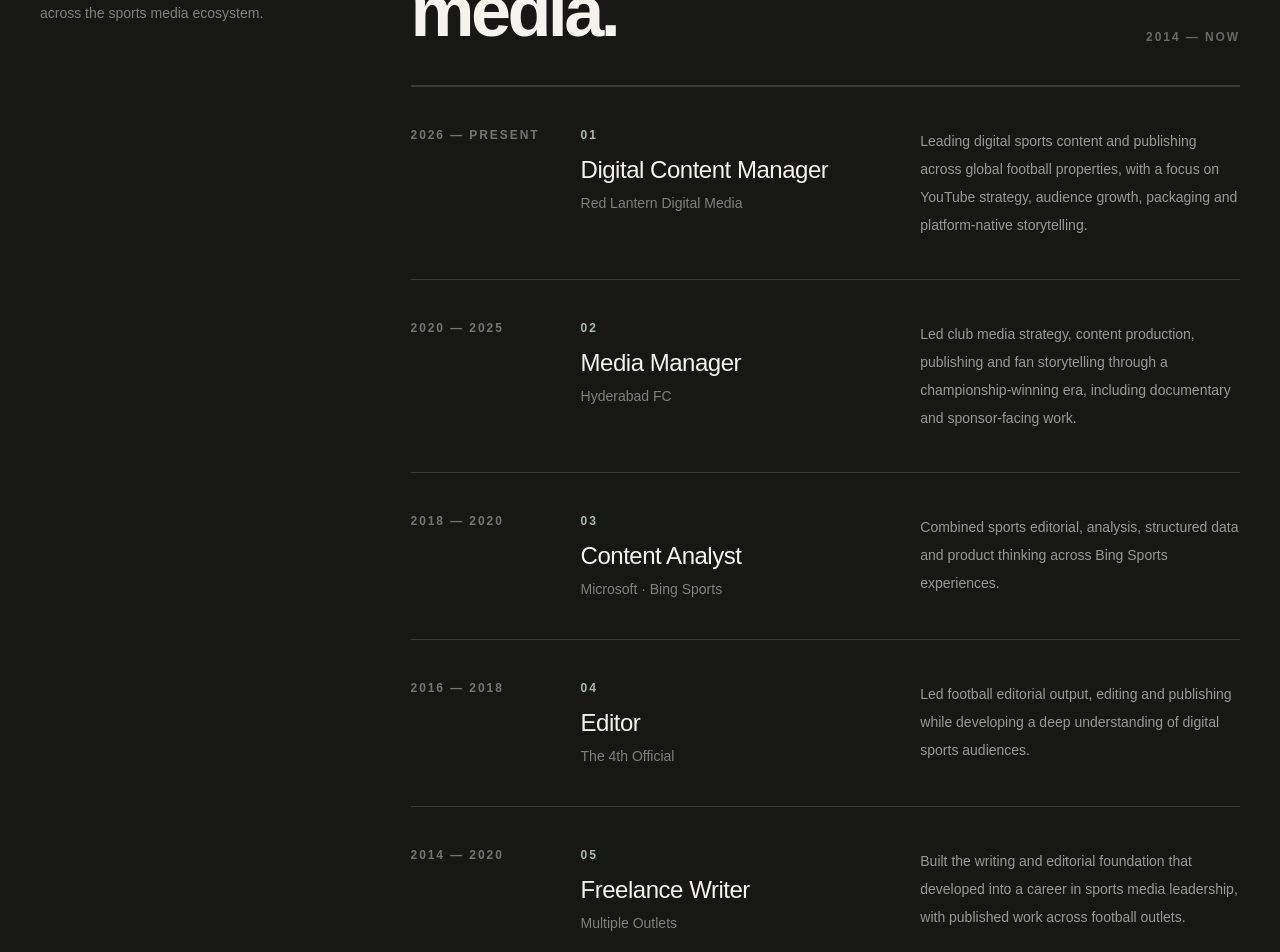
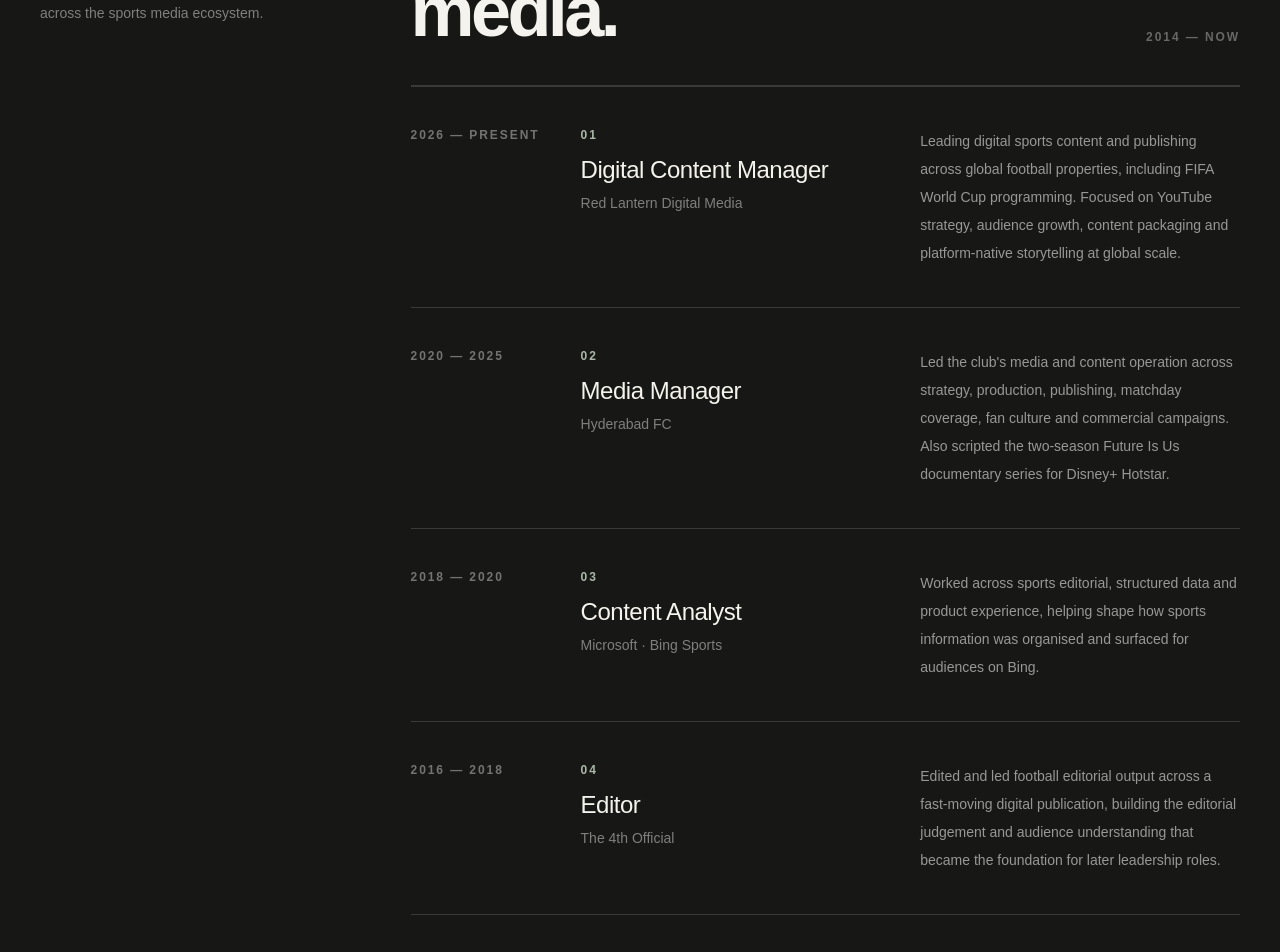
Before and after one commit to AakarshBot/aakars-portfolio-v2, a Next.js app: page / in a window 1280 px wide. Shown: the part 5000-5952 px from the top of the page. Built offline with nearby package versions, Linux system fonts and the light colour scheme.

Commit message:
Refine experience narrative and career progression

```diff
--- a/src/data/portfolio.ts
+++ b/src/data/portfolio.ts
@@ -56,15 +56,15 @@ export const caseStudies: CaseStudy[] = [
 ];
 
 export const experience: Experience[] = [
-  { period: "2026 — Present", role: "Digital Content Manager", company: "Red Lantern Digital Media", description: "Leading digital sports content and publishing across global football properties, with a focus on YouTube strategy, audience growth, packaging and platform-native storytelling." },
-  { period: "2020 — 2025", role: "Media Manager", company: "Hyderabad FC", description: "Led club media strategy, content production, publishing and fan storytelling through a championship-winning era, including documentary and sponsor-facing work." },
-  { period: "2018 — 2020", role: "Content Analyst", company: "Microsoft · Bing Sports", description: "Combined sports editorial, analysis, structured data and product thinking across Bing Sports experiences." },
-  { period: "2016 — 2018", role: "Editor", company: "The 4th Official", description: "Led football editorial output, editing and publishing while developing a deep understanding of digital sports audiences." },
-  { period: "2014 — 2020", role: "Freelance Writer", company: "Multiple Outlets", description: "Built the writing and editorial foundation that developed into a career in sports media leadership, with published work across football outlets." },
+  { period: "2026 — Present", role: "Digital Content Manager", company: "Red Lantern Digital Media", description: "Leading digital sports content and publishing across global football properties, including FIFA World Cup programming. Focused on YouTube strategy, audience growth, content packaging and platform-native storytelling at global scale." },
+  { period: "2020 — 2025", role: "Media Manager", company: "Hyderabad FC", description: "Led the club's media and content operation across strategy, production, publishing, matchday coverage, fan culture and commercial campaigns. Also scripted the two-season Future Is Us documentary series for Disney+ Hotstar." },
+  { period: "2018 — 2020", role: "Content Analyst", company: "Microsoft · Bing Sports", description: "Worked across sports editorial, structured data and product experience, helping shape how sports information was organised and surfaced for audiences on Bing." },
+  { period: "2016 — 2018", role: "Editor", company: "The 4th Official", description: "Edited and led football editorial output across a fast-moving digital publication, building the editorial judgement and audience understanding that became the foundation for later leadership roles." },
+  { period: "2014 — 2020", role: "Freelance Writer", company: "Multiple Football Outlets", description: "Built a broad editorial foundation through football writing across multiple publications, developing the subject knowledge, voice and audience instincts that continue to inform the work today." },
 ];
 
 export const skillGroups = [
-  { title: "Strategy", items: ["Content Strategy", "Audience Development", "Editorial Strategy", "Programming" ] },
+  { title: "Strategy", items: ["Content Strategy", "Audience Development", "Editorial Strategy", "Programming"] },
   { title: "Content", items: ["Video Production", "Storytelling", "Visual Scripting", "Social Publishing"] },
   { title: "Platforms", items: ["YouTube Strategy", "Platform Analytics", "SEO", "Content Packaging"] },
   { title: "Leadership", items: ["Team Management", "Editorial Leadership", "Stakeholder Management", "Cross-functional Collaboration"] },
```
